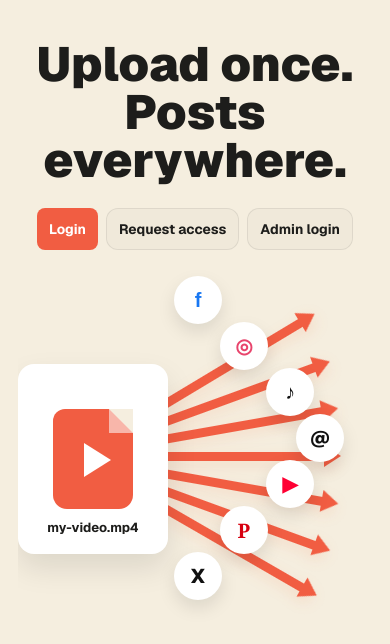
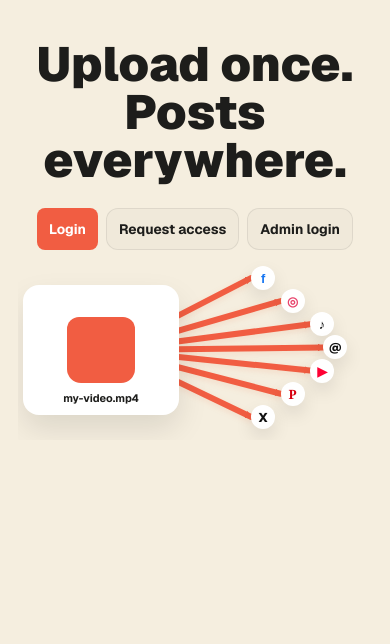
Before and after one commit to chhusnain0017-star/Postflow, a Next.js app: page / in a window 390 px wide. Shown: the top 644 px of the page. Built offline with nearby package versions, Linux system fonts and the light colour scheme.

Commit message:
Enforce Railway admin credentials and align platform arrows

```diff
--- a/src/app/globals.css
+++ b/src/app/globals.css
@@ -109,7 +109,8 @@ textarea {
 .hero-visual {
   position: relative;
   width: min(100%, 960px);
-  height: 420px;
+  height: auto;
+  aspect-ratio: 16 / 7;
   min-width: 0;
   margin: 18px auto 0;
   overflow: clip;
@@ -118,10 +119,10 @@ textarea {
 .video-card {
   position: absolute;
   z-index: 1;
-  left: 14px;
-  top: 86px;
-  width: 240px;
-  height: 250px;
+  left: 1.4583%;
+  top: 20.4762%;
+  width: 25%;
+  height: 59.5238%;
   background: #fff;
   border-radius: 16px;
   box-shadow: 0 14px 30px rgba(0, 0, 0, 0.1);
@@ -132,8 +133,8 @@ textarea {
 }
 
 .video-icon {
-  width: 104px;
-  height: 126px;
+  width: 43.3333%;
+  height: 50.4%;
   border-radius: 12px 12px 14px 14px;
   background: var(--primary);
   position: relative;
@@ -144,24 +145,24 @@ textarea {
   position: absolute;
   right: 0;
   top: 0;
-  border-top: 24px solid var(--bg-soft);
-  border-left: 24px solid rgba(255, 255, 255, 0.55);
+  border-top: 19% solid var(--bg-soft);
+  border-left: 23% solid rgba(255, 255, 255, 0.55);
 }
 
 .video-icon span {
   position: absolute;
-  left: 40px;
-  top: 43px;
-  border-left: 34px solid white;
-  border-top: 22px solid transparent;
-  border-bottom: 22px solid transparent;
+  left: 38.46%;
+  top: 34.13%;
+  border-left: 32.7% solid white;
+  border-top: 17.46% solid transparent;
+  border-bottom: 17.46% solid transparent;
 }
 
 .video-label {
   position: absolute;
-  bottom: 18px;
+  bottom: 7.2%;
   font-weight: 700;
-  font-size: 1.1rem;
+  font-size: clamp(0.68rem, 1.8vw, 1.1rem);
   letter-spacing: 0;
 }
 
@@ -171,34 +172,17 @@ textarea {
   z-index: 0;
 }
 
-.arrow {
-  position: absolute;
-  left: 230px;
-  width: 410px;
-  height: 14px;
-  background: var(--primary);
-  border-radius: 10px;
-  transform-origin: left center;
+.network-arrows svg { width: 100%; height: 100%; overflow: visible; }
+
+.network-arrows line {
+  stroke: var(--primary);
+  stroke-width: 14;
+  stroke-linecap: round;
+  marker-end: url(#platform-arrow);
   filter: drop-shadow(0 5px 7px rgba(241, 89, 42, 0.13));
 }
 
-.arrow::before {
-  content: "";
-  position: absolute;
-  right: -18px;
-  top: -10px;
-  border-top: 17px solid transparent;
-  border-bottom: 17px solid transparent;
-  border-left: 24px solid var(--primary);
-}
-
-.arrow-1 { top: 160px; transform: rotate(-31deg); }
-.arrow-2 { top: 177px; transform: rotate(-20deg); }
-.arrow-3 { top: 194px; transform: rotate(-10deg); }
-.arrow-4 { top: 211px; transform: rotate(0deg); }
-.arrow-5 { top: 228px; transform: rotate(10deg); }
-.arrow-6 { top: 245px; transform: rotate(20deg); }
-.arrow-7 { top: 262px; transform: rotate(30deg); }
+.network-arrows marker path { fill: var(--primary); }
 
 .platform-stack {
   position: absolute;
@@ -208,8 +192,9 @@ textarea {
 
 .platform-pill {
   position: absolute;
-  width: 68px;
-  height: 68px;
+  width: 7.0833%;
+  aspect-ratio: 1;
+  height: auto;
   border-radius: 50%;
   display: grid;
   place-items: center;
@@ -217,16 +202,16 @@ textarea {
   background: white;
   box-shadow: 0 8px 18px rgba(0, 0, 0, 0.1);
   font-weight: 800;
-  font-size: 1.8rem;
+  font-size: clamp(1rem, 3vw, 1.8rem);
 }
 
-.facebook { color: #1877f2; top: 8px; right: 260px; font-family: Arial, sans-serif; }
-.instagram { color: #e8446c; top: 62px; right: 180px; }
-.tiktok { color: #111; top: 116px; right: 100px; }
-.threads { color: #111; top: 170px; right: 64px; }
-.youtube { color: #ff0033; top: 224px; right: 100px; }
-.pinterest { color: #d70010; top: 278px; right: 180px; font-family: Georgia, serif; }
-.x { color: #111; top: 332px; right: 260px; }
+.facebook { color: #1877f2; left: 65.8333%; top: 1.9048%; font-family: Arial, sans-serif; }
+.instagram { color: #e8446c; left: 74.1667%; top: 14.7619%; }
+.tiktok { color: #111; left: 82.5%; top: 27.619%; }
+.threads { color: #111; left: 86.25%; top: 40.4762%; }
+.youtube { color: #ff0033; left: 82.5%; top: 53.3333%; }
+.pinterest { color: #d70010; left: 74.1667%; top: 66.1905%; font-family: Georgia, serif; }
+.x { color: #111; left: 65.8333%; top: 79.0476%; }
 
 .form-notice {
   margin: 0;
@@ -277,25 +262,6 @@ textarea {
   color: white;
 }
 
-.auth-card h1 {
-  margin: 0 0 18px;
-  font-size: clamp(2rem, 4vw, 3rem);
-}
-
-.form-stack {
-  display: flex;
-  flex-direction: column;
-  gap: 18px;
-}
-
-.form-stack label {
-  display: flex;
-  flex-direction: column;
-  gap: 8px;
-  font-weight: 600;
-}
-
-.form-stack input,
 .form-stack textarea {
   width: 100%;
   border: 1px solid var(--border);
@@ -345,34 +311,6 @@ textarea {
 
 .auth-card {
   width: min(100%, 440px);
-  background: rgba(255, 255, 255, 0.7);
-  border: 1px solid var(--border);
-  border-radius: 24px;
-  padding: 32px;
-  box-shadow: 0 20px 40px rgba(0, 0, 0, 0.06);
-}
-
-.eyebrow {
-  margin: 0 0 12px;
-  font-size: 0.8rem;
-  letter-spacing: 0.12em;
-  text-transform: uppercase;
-  color: var(--muted);
-}
-
-.auth-card h1 {
-  margin: 0 0 18px;
-  font-size: clamp(2rem, 4vw, 3rem);
-}
-
-.form-stack {
-  display: flex;
-  flex-direction: column;
-  gap: 18px;
-}
-
-.form-stack label {
-  display: flex;
   flex-direction: column;
   gap: 8px;
   font-weight: 600;
@@ -626,29 +564,24 @@ textarea {
   .hero-actions { gap: 8px; }
   .hero-actions .primary-btn,
   .hero-actions .secondary-btn { min-height: 42px; padding: 0 12px; font-size: 0.86rem; }
-  .hero-visual { height: 365px; margin-top: 10px; }
-  .video-card { left: 0; top: 104px; width: 150px; height: 190px; }
-  .video-icon { width: 80px; height: 100px; }
-  .video-icon span { left: 31px; top: 34px; border-left-width: 27px; border-top-width: 17px; border-bottom-width: 17px; }
-  .video-label { font-size: 0.82rem; }
-  .arrow { left: 140px; width: 170px; height: 9px; }
-  .arrow::before { right: -13px; top: -7px; border-top-width: 11px; border-bottom-width: 11px; border-left-width: 17px; }
-  .arrow-1 { top: 144px; }
-  .arrow-2 { top: 160px; }
-  .arrow-3 { top: 176px; }
-  .arrow-4 { top: 192px; }
-  .arrow-5 { top: 208px; }
-  .arrow-6 { top: 224px; }
-  .arrow-7 { top: 240px; }
-  .platform-pill { width: 48px; height: 48px; font-size: 1.25rem; }
-  .facebook { top: 16px; right: 150px; }
-  .instagram { top: 62px; right: 104px; }
-  .tiktok { top: 108px; right: 58px; }
-  .threads { top: 154px; right: 28px; }
-  .youtube { top: 200px; right: 58px; }
-  .pinterest { top: 246px; right: 104px; }
-  .x { top: 292px; right: 150px; }
+  .hero-visual { height: 180px; aspect-ratio: auto; margin-top: 10px; }
+  .video-card { left: 1.4583%; top: 14%; width: 44%; height: 72%; }
+  .platform-pill { width: 24px; height: 24px; font-size: 0.8rem; }
+  .facebook { top: 6px; }
+  .instagram { top: 29px; }
+  .tiktok { top: 52px; }
+  .threads { top: 75px; }
+  .youtube { top: 99px; }
+  .pinterest { top: 122px; }
+  .x { top: 145px; }
   .content-panel { padding: 28px 18px; }
   .request-item,
   .list-block li { align-items: flex-start; flex-direction: column; }
 }
+
+@media (max-width: 360px) {
+  .hero-copy h1 { font-size: 1.5rem; }
+  .hero-actions { gap: 6px; }
+  .hero-actions .primary-btn,
+  .hero-actions .secondary-btn { padding: 0 9px; font-size: 0.78rem; }
+}
--- a/src/app/page.tsx
+++ b/src/app/page.tsx
@@ -18,13 +18,20 @@ export default function Home() {
           </div>
 
           <div className="network-arrows" aria-hidden="true">
-            <div className="arrow arrow-1" />
-            <div className="arrow arrow-2" />
-            <div className="arrow arrow-3" />
-            <div className="arrow arrow-4" />
-            <div className="arrow arrow-5" />
-            <div className="arrow arrow-6" />
-            <div className="arrow arrow-7" />
+            <svg viewBox="0 0 960 420" preserveAspectRatio="none">
+              <defs>
+                <marker id="platform-arrow" markerWidth="18" markerHeight="18" refX="15" refY="9" orient="auto" markerUnits="userSpaceOnUse">
+                  <path d="M 0 0 L 18 9 L 0 18 z" />
+                </marker>
+              </defs>
+              <line x1="254" y1="210" x2="632" y2="42" />
+              <line x1="254" y1="210" x2="712" y2="96" />
+              <line x1="254" y1="210" x2="792" y2="150" />
+              <line x1="254" y1="210" x2="828" y2="204" />
+              <line x1="254" y1="210" x2="792" y2="258" />
+              <line x1="254" y1="210" x2="712" y2="312" />
+              <line x1="254" y1="210" x2="632" y2="366" />
+            </svg>
           </div>
 
           <div className="platform-stack" aria-label="Social platforms">
--- a/src/lib/auth.ts
+++ b/src/lib/auth.ts
@@ -29,6 +29,22 @@ export function verifyInviteCode(code: string) {
   return timingSafeEqual(providedDigest, configuredDigest);
 }
 
+export function verifySuperAdminCredentials(email: string, password: string) {
+  const configuredEmail = process.env.SUPER_ADMIN_EMAIL?.trim().toLowerCase();
+  const configuredPassword = process.env.SUPER_ADMIN_PASSWORD;
+  if (!configuredEmail || !configuredPassword) return false;
+
+  const emailBuffer = Buffer.from(email.trim().toLowerCase());
+  const expectedEmailBuffer = Buffer.from(configuredEmail);
+  const passwordBuffer = Buffer.from(password);
+  const expectedPasswordBuffer = Buffer.from(configuredPassword);
+  const emailMatches = emailBuffer.length === expectedEmailBuffer.length
+    && timingSafeEqual(emailBuffer, expectedEmailBuffer);
+  const passwordMatches = passwordBuffer.length === expectedPasswordBuffer.length
+    && timingSafeEqual(passwordBuffer, expectedPasswordBuffer);
+  return emailMatches && passwordMatches;
+}
+
 export function createSessionToken(payload: Record<string, string>) {
   const secret = getAuthSecret();
   if (!secret) throw new Error("AUTH_SECRET must be configured before users can sign in.");
--- a/src/lib/store.ts
+++ b/src/lib/store.ts
@@ -1,6 +1,7 @@
 import { existsSync, mkdirSync, readFileSync, writeFileSync } from "node:fs";
+import { randomUUID } from "node:crypto";
 import { join } from "node:path";
-import { hashPassword } from "@/lib/auth";
+import { hashPassword, verifySuperAdminCredentials } from "@/lib/auth";
 
 export type UserRole = "SYSTEM_ADMIN" | "OWNER" | "MEMBER";
 export type AccessStatus = "PENDING" | "APPROVED" | "REJECTED" | "SUSPENDED" | "EXPIRED";
@@ -149,6 +150,42 @@ export function getUserById(id: string) {
   return readStore().users.find((user) => user.id === id);
 }
 
+export function ensureConfiguredAdmin(email: string, password: string) {
+  if (!verifySuperAdminCredentials(email, password)) {
+    throw new Error("Admin credentials do not match the Railway Super Admin environment values.");
+  }
+
+  const store = readStore();
+  const normalizedEmail = process.env.SUPER_ADMIN_EMAIL!.trim().toLowerCase();
+  let user = store.users.find((entry) => entry.email.toLowerCase() === normalizedEmail);
+  if (user && user.role !== "SYSTEM_ADMIN") {
+    throw new Error("The configured Super Admin email is already assigned to a customer account.");
+  }
+
+  if (!user) {
+    const now = new Date().toISOString();
+    user = {
+      id: `admin-${randomUUID()}`,
+      name: "System Admin",
+      email: normalizedEmail,
+      passwordHash: hashPassword(password),
+      role: "SYSTEM_ADMIN",
+      status: "APPROVED",
+      workspaceId: "workspace-admin",
+      accessStartDate: now,
+      accessExpiryDate: new Date(Date.now() + 3650 * 24 * 60 * 60 * 1000).toISOString(),
+      createdAt: now,
+    };
+    store.users.push(user);
+  } else {
+    user.status = "APPROVED";
+    user.passwordHash = hashPassword(password);
+  }
+
+  writeStore(store);
+  return user;
+}
+
 export function createAccessRequest(data: Omit<AccessRequest, "id" | "createdAt">) {
   const store = readStore();
   const request: AccessRequest = {
```
Also changed, not shown: src/app/actions.ts (+15 -13 lines), src/app/api/auth/login/route.ts (+19 -11 lines), src/app/login/page.tsx (+15 -3 lines), 1 other file (tests, documents, lock files or other folders).
